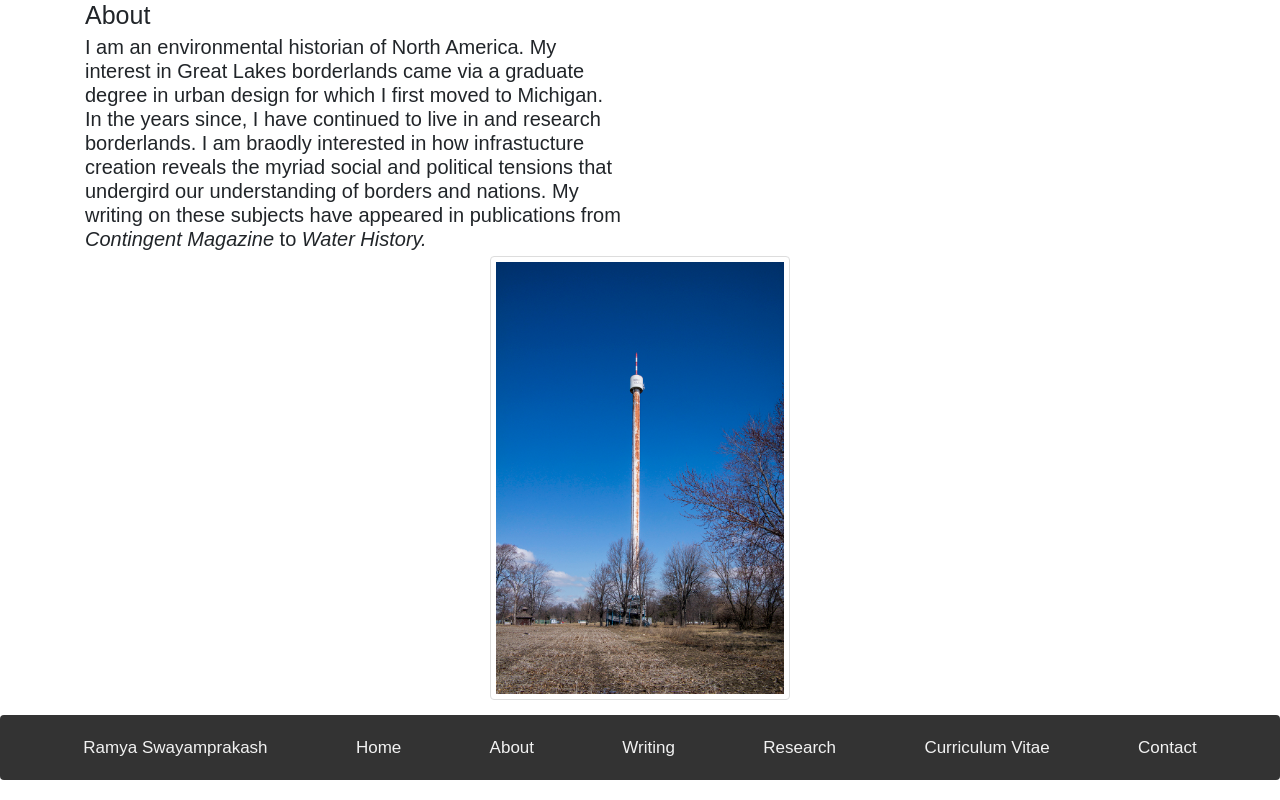
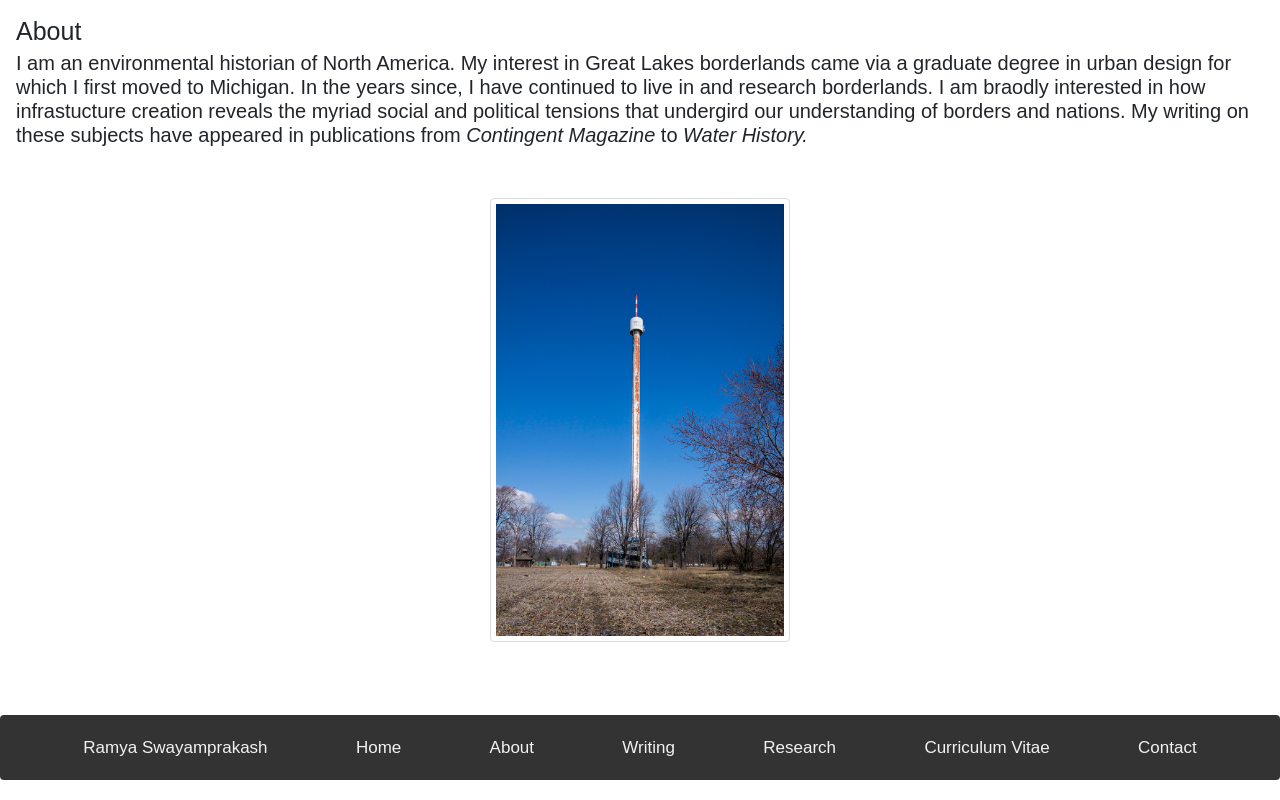
Before and after one commit to ramyasat/ramyaswayamprakash, a website: page About.html in a window 1280 px wide. Drawn offline with nearby package versions, Linux system fonts and the light colour scheme.

Commit message:
Update About.html

```diff
--- a/About.html
+++ b/About.html
@@ -54,7 +54,10 @@ body {
   color: white;
 }
 
-
+.main {
+  padding: 16px;
+  margin-bottom: 30px;
+}
 
 img {
   border: 1px solid #ddd; /* Gray border */
@@ -80,16 +83,11 @@ img:hover {
 
 
 <body>
-<section>
-    <div class="container">
-      <div class="row">
-        <div class="col-lg-6">
+    <div class="main">
           <h1>About</h1>
           <h2> I am an environmental historian of North America. My interest in Great Lakes borderlands came via a graduate degree in urban design for which I first moved to Michigan. In the years since, I have continued to live in and research borderlands. I am braodly interested in how infrastucture creation reveals the myriad social and political tensions that undergird our understanding of borders and nations. My writing on these subjects have appeared in publications from <i>Contingent Magazine</i> to <i>Water History.</i></h2>
         </div>
-      </div>
-    </div>
-  </section>
+
 
   <a target="_blank" href="aa.jpg">
   <img src="aa.jpg" alt="Boblo" style="width:300px" class="center">
```
